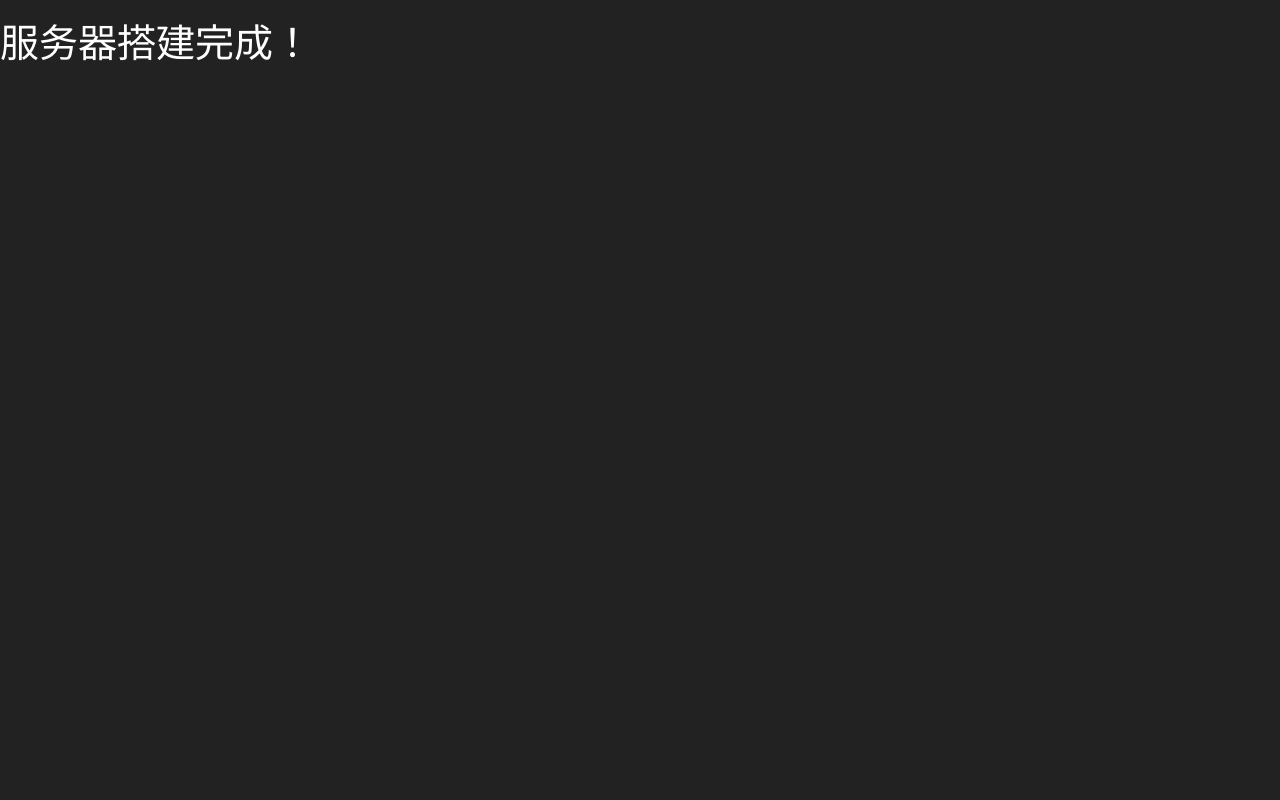
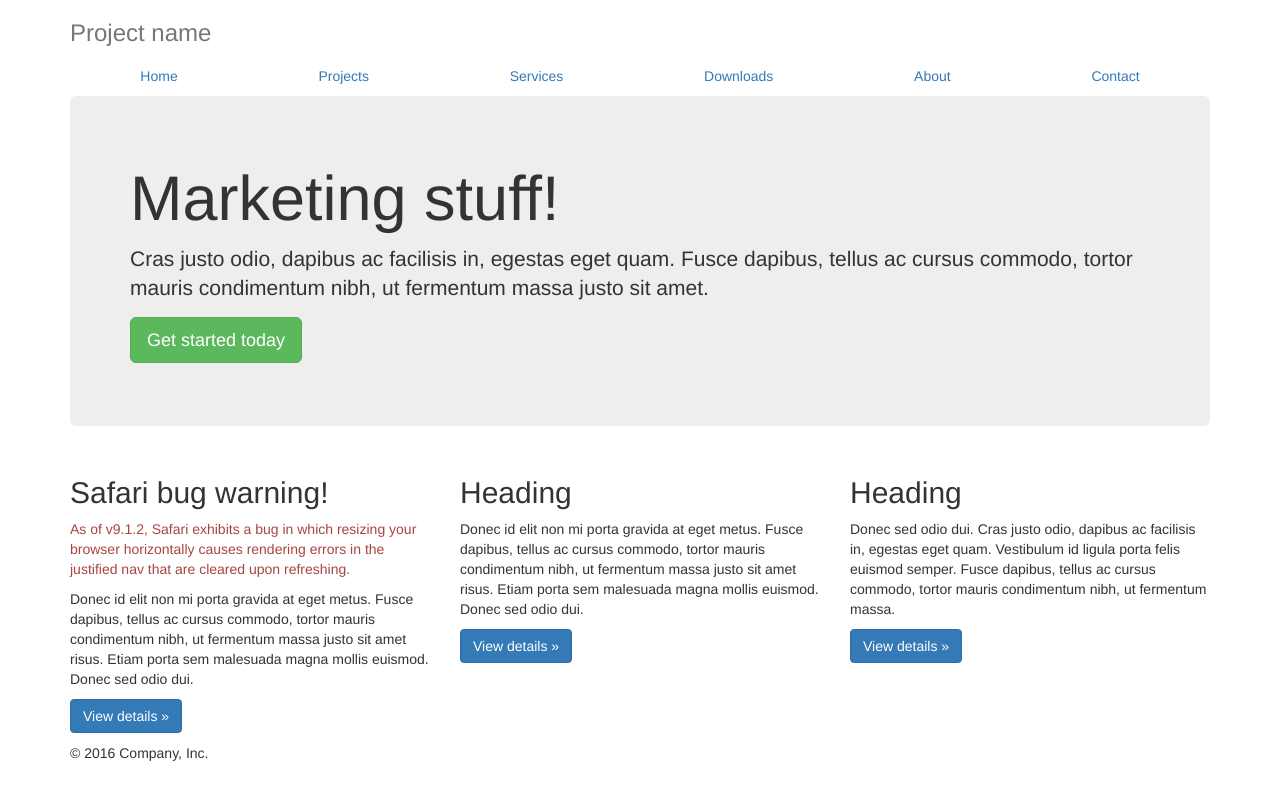
Before and after one commit to fowerking/fowerking.github.io, a plain HTML site: page index.html in a window 1280 px wide. Drawn offline with nearby package versions, Linux system fonts and the light colour scheme.

Commit message:
add file

```diff
--- a/index.html
+++ b/index.html
@@ -1,11 +1,93 @@
 <!DOCTYPE html>
-<html lang="en">
-<head>
-	<meta charset="UTF-8">
-	<title>成功了！！！</title>
-	<link rel="stylesheet" href="index.css">
-</head>
-<body>
-	<h1>服务器搭建完成！</h1>
-</body>
+<html lang="zh-CN">
+  <head>
+    <meta charset="utf-8">
+    <meta http-equiv="X-UA-Compatible" content="IE=edge">
+    <meta name="viewport" content="width=device-width, initial-scale=1">
+    <!-- 上述3个meta标签*必须*放在最前面，任何其他内容都*必须*跟随其后！ -->
+    <meta name="description" content="">
+    <meta name="author" content="">
+    <link rel="icon" href="../../favicon.ico">
+    <link rel="stylesheet" href="index.css">
+
+    <title>Justified Nav Template for Bootstrap</title>
+
+    <!-- Bootstrap core CSS -->
+    <link href="https://cdn.bootcss.com/bootstrap/3.3.7/css/bootstrap.min.css" rel="stylesheet">
+
+    <!-- IE10 viewport hack for Surface/desktop Windows 8 bug -->
+    <link href="../../assets/css/ie10-viewport-bug-workaround.css" rel="stylesheet">
+
+    <!-- Custom styles for this template -->
+    <link href="justified-nav.css" rel="stylesheet">
+
+    <!-- Just for debugging purposes. Don't actually copy these 2 lines! -->
+    <!--[if lt IE 9]><script src="../../assets/js/ie8-responsive-file-warning.js"></script><![endif]-->
+    <script src="../../assets/js/ie-emulation-modes-warning.js"></script>
+
+    <!-- HTML5 shim and Respond.js for IE8 support of HTML5 elements and media queries -->
+    <!--[if lt IE 9]>
+      <script src="https://cdn.bootcss.com/html5shiv/3.7.3/html5shiv.min.js"></script>
+      <script src="https://cdn.bootcss.com/respond.js/1.4.2/respond.min.js"></script>
+    <![endif]-->
+  </head>
+
+  <body>
+
+    <div class="container">
+
+      <!-- The justified navigation menu is meant for single line per list item.
+           Multiple lines will require custom code not provided by Bootstrap. -->
+      <div class="masthead">
+        <h3 class="text-muted">Project name</h3>
+        <nav>
+          <ul class="nav nav-justified">
+            <li class="active"><a href="#">Home</a></li>
+            <li><a href="#">Projects</a></li>
+            <li><a href="#">Services</a></li>
+            <li><a href="#">Downloads</a></li>
+            <li><a href="#">About</a></li>
+            <li><a href="#">Contact</a></li>
+          </ul>
+        </nav>
+      </div>
+
+      <!-- Jumbotron -->
+      <div class="jumbotron">
+        <h1>Marketing stuff!</h1>
+        <p class="lead">Cras justo odio, dapibus ac facilisis in, egestas eget quam. Fusce dapibus, tellus ac cursus commodo, tortor mauris condimentum nibh, ut fermentum massa justo sit amet.</p>
+        <p><a class="btn btn-lg btn-success" href="#" role="button">Get started today</a></p>
+      </div>
+
+      <!-- Example row of columns -->
+      <div class="row">
+        <div class="col-lg-4">
+          <h2>Safari bug warning!</h2>
+          <p class="text-danger">As of v9.1.2, Safari exhibits a bug in which resizing your browser horizontally causes rendering errors in the justified nav that are cleared upon refreshing.</p>
+          <p>Donec id elit non mi porta gravida at eget metus. Fusce dapibus, tellus ac cursus commodo, tortor mauris condimentum nibh, ut fermentum massa justo sit amet risus. Etiam porta sem malesuada magna mollis euismod. Donec sed odio dui. </p>
+          <p><a class="btn btn-primary" href="#" role="button">View details &raquo;</a></p>
+        </div>
+        <div class="col-lg-4">
+          <h2>Heading</h2>
+          <p>Donec id elit non mi porta gravida at eget metus. Fusce dapibus, tellus ac cursus commodo, tortor mauris condimentum nibh, ut fermentum massa justo sit amet risus. Etiam porta sem malesuada magna mollis euismod. Donec sed odio dui. </p>
+          <p><a class="btn btn-primary" href="#" role="button">View details &raquo;</a></p>
+       </div>
+        <div class="col-lg-4">
+          <h2>Heading</h2>
+          <p>Donec sed odio dui. Cras justo odio, dapibus ac facilisis in, egestas eget quam. Vestibulum id ligula porta felis euismod semper. Fusce dapibus, tellus ac cursus commodo, tortor mauris condimentum nibh, ut fermentum massa.</p>
+          <p><a class="btn btn-primary" href="#" role="button">View details &raquo;</a></p>
+        </div>
+      </div>
+
+      <!-- Site footer -->
+      <footer class="footer">
+        <p>&copy; 2016 Company, Inc.</p>
+      </footer>
+
+    </div> <!-- /container -->
+
+
+    <!-- IE10 viewport hack for Surface/desktop Windows 8 bug -->
+    <script src="../../assets/js/ie10-viewport-bug-workaround.js"></script>
+  </body>
 </html>
```
